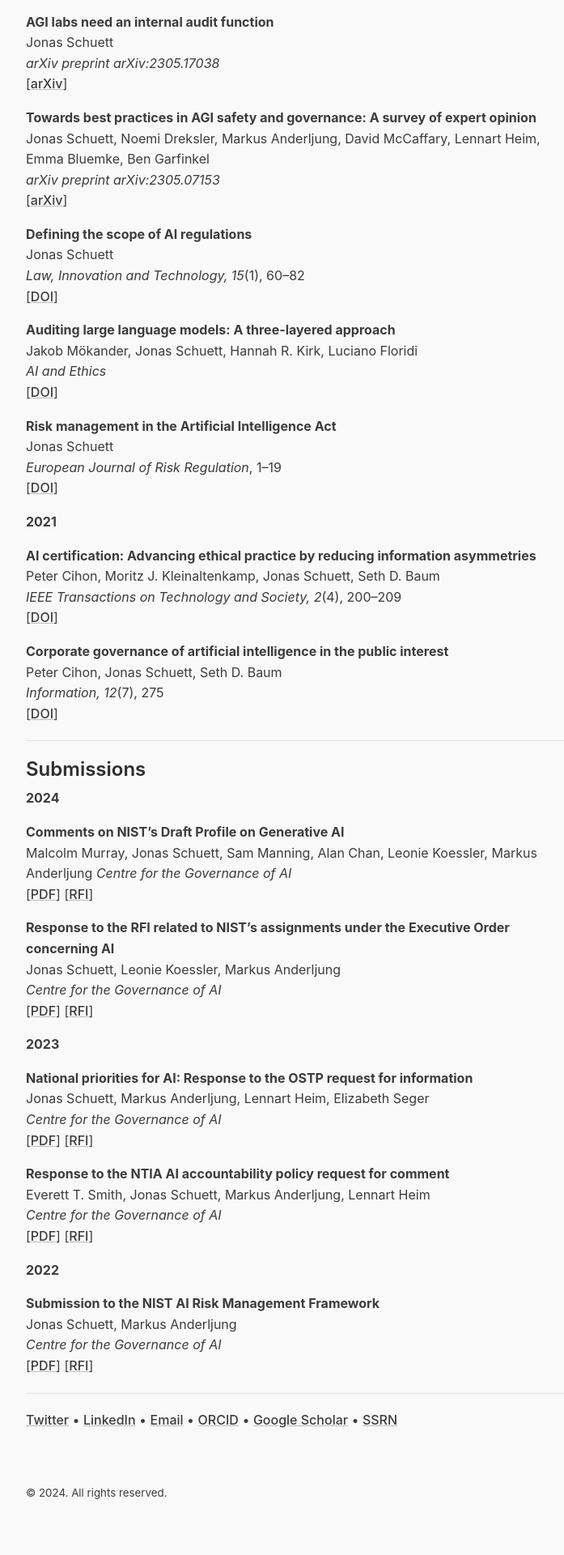
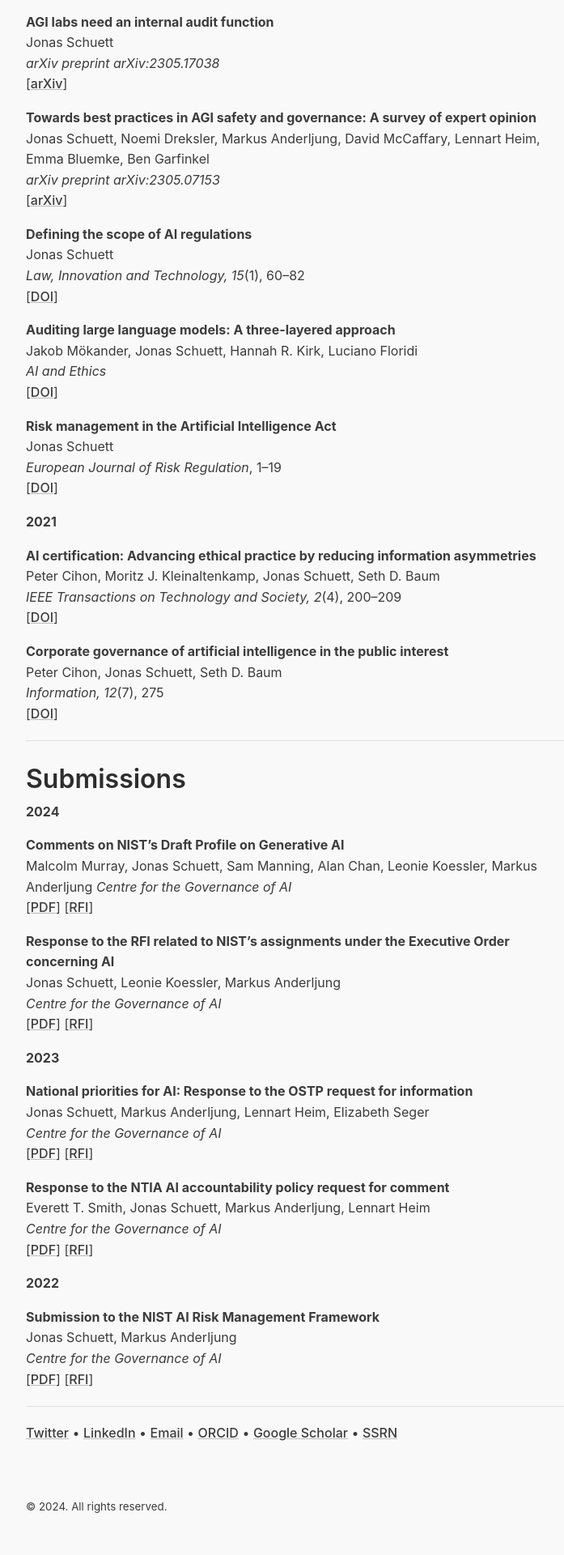
Before and after one commit to jonasschuett/jonasschuett.github.io, a Jekyll site: the page built from _posts/2020-04-04-introduction.md, in a window 1280 px wide. Shown: the part 4189-6109 px from the top of the page at 81% size, without its empty margins (268-965 px from the left). Built offline with Jekyll 4.4.1, drawn with Linux system fonts in a browser that asks for light colours; nearby versions of some CDN libraries.

```diff
--- a/_posts/2020-04-04-introduction.md
+++ b/_posts/2020-04-04-introduction.md
@@ -155,7 +155,7 @@ Peter Cihon, Jonas Schuett, Seth D. Baum <br>
 
 ---
 
-## Submissions
+# Submissions
 
 **2024**
 
```
